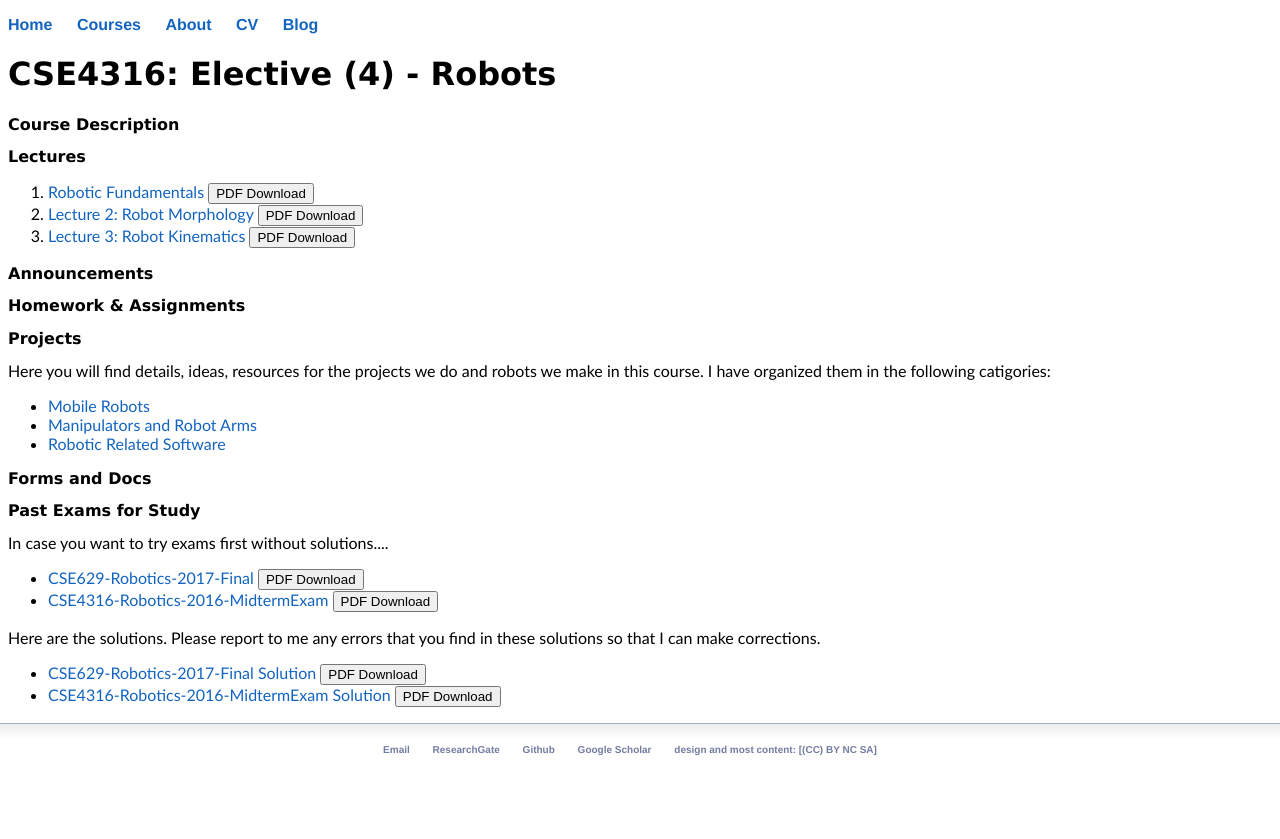
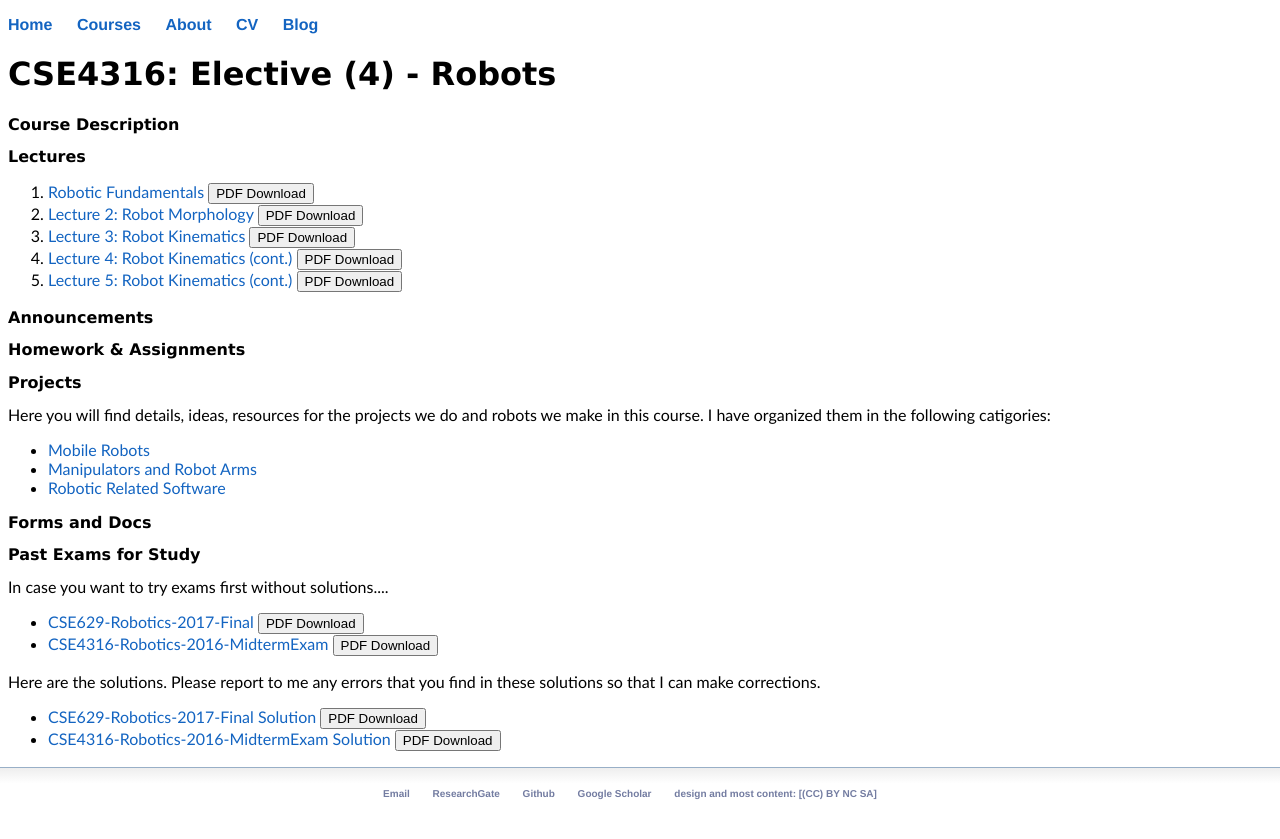
Before and after one commit to mnourgwad/mnourgwad.github.io, a Jekyll site: the page built from CSE4316/index.html, in a window 1280 px wide. Shown: the top 839 px of the page. Built offline with Jekyll 4.4.1, drawn with Linux system fonts in a browser that asks for light colours; a script that is not in the unit is left out.

Commit message:
added robotic lectures

```diff
--- a/CSE4316/index.html
+++ b/CSE4316/index.html
@@ -17,6 +17,11 @@ title: CSE4316 Elective (4) - Robots
 
 <li><a href="lectures/CSE4316RobotsLec3.pdf">Lecture 3: Robot Kinematics</a>
 	<a target="_blank" class="noCrossRef" href="lectures/CSE4316RobotsLec3.pdf"> <button type="button" class="btn btn-default" aria-label="Left Align"><span class="glyphicon glyphicon-download-alt" aria-hidden="true"></span> PDF Download</button></a></li>
+
+<li><a href="lectures/CSE4316RobotsLec4.pdf"> Lecture 4: Robot Kinematics (cont.)</a> <a target="_blank" class="noCrossRef" href="lectures/CSE4316RobotsLec4.pdf"> <button type="button" class="btn btn-default" aria-label="Left Align"><span class="glyphicon glyphicon-download-alt" aria-hidden="true"></span> PDF Download</button></a></li>
+
+<li><a href="lectures/CSE4316RobotsLec5.pdf"> Lecture 5: Robot Kinematics (cont.)</a> <a target="_blank" class="noCrossRef" href="lectures/CSE4316RobotsLec5.pdf"> <button type="button" class="btn btn-default" aria-label="Left Align"><span class="glyphicon glyphicon-download-alt" aria-hidden="true"></span> PDF Download</button></a></li>
+
 			</ol>
 
 			<h2>Announcements</h2>
```
Also changed, not shown: 2 other files.
